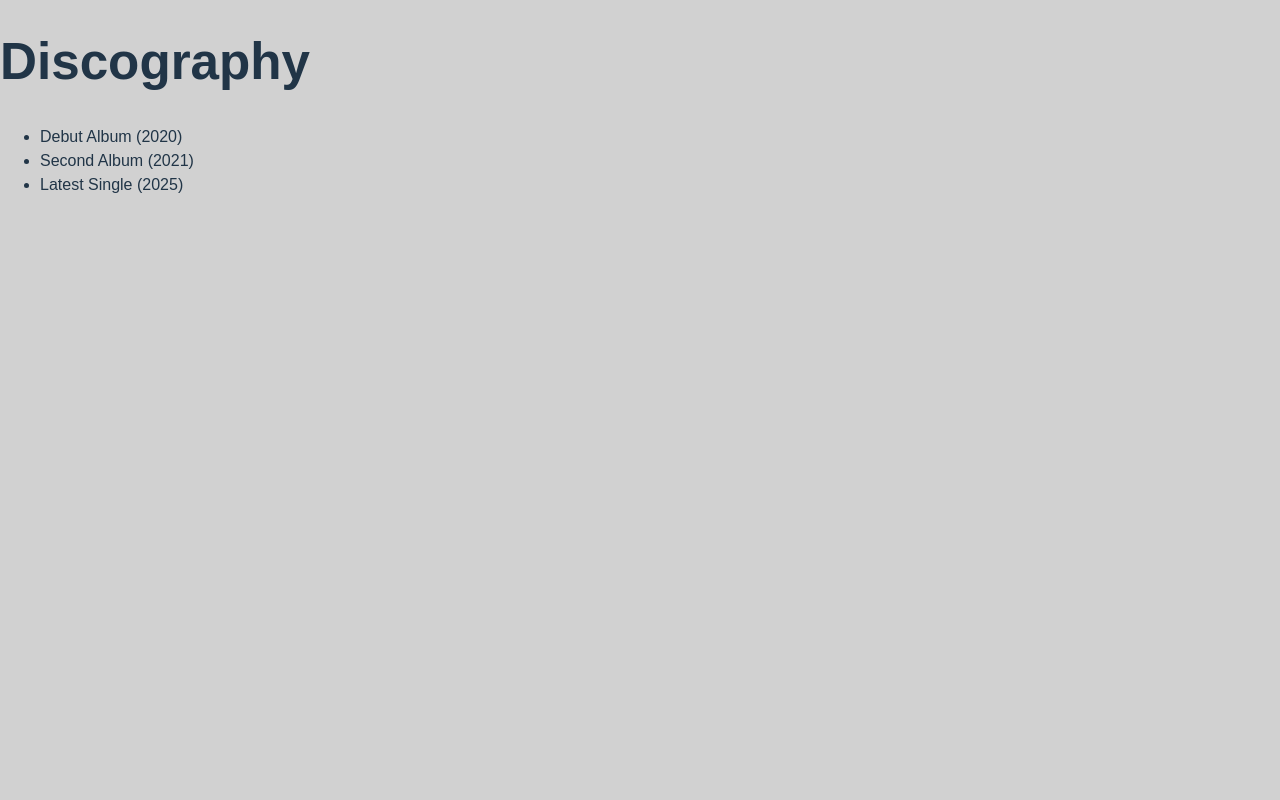
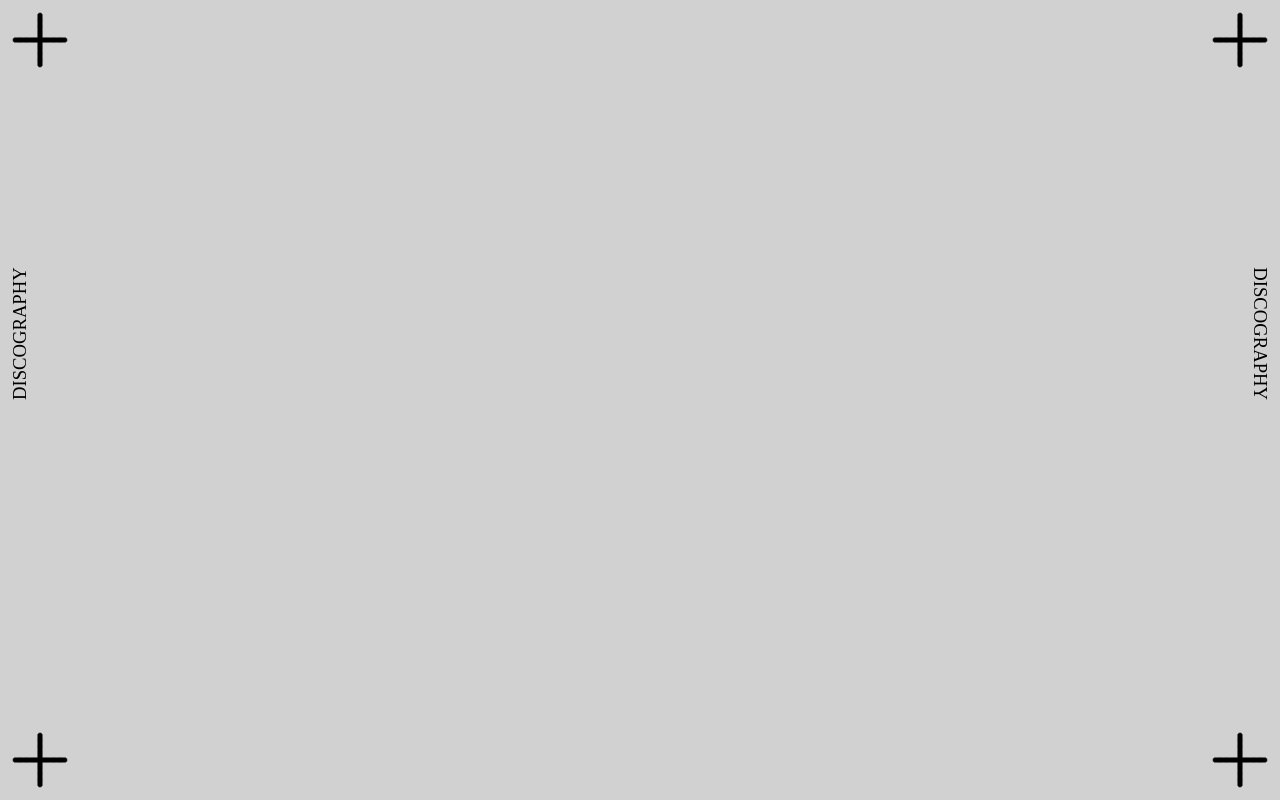
Before and after one commit to gbnam453/INALT_FE, a React (Vite) app: page /discography in a window 1280 px wide. Built offline with nearby package versions, Linux system fonts and the light colour scheme; a web font is replaced by a local one.

Commit message:
Navigate finish

```diff
--- a/package.json
+++ b/package.json
@@ -4,7 +4,7 @@
   "version": "0.0.1",
   "type": "module",
   "scripts": {
-    "dev": "vite",
+    "dev": "vite --host",
     "build:dev": "vite build --mode development --watch --outDir dev-dist",
     "build": "vite build",
     "lint": "eslint .",
--- a/src/components/Common/MenuLayout.jsx
+++ b/src/components/Common/MenuLayout.jsx
@@ -2,12 +2,11 @@ import React, { useState, useEffect } from 'react';
 import MenuIcon from '../../assets/images/HomeScreen/menu.png';
 import { useNavigate } from 'react-router-dom';
 
-export default function MenuLayout({ text = '' }) {
+export default function MenuLayout({ text = '', type = '' }) {
     const [open, setOpen] = useState(false);
     const [isVertical, setIsVertical] = useState(true);
     const navigate = useNavigate();
 
-    // 화면 비율에 따라 메뉴 방향
     useEffect(() => {
         const updateDir = () => setIsVertical(window.innerWidth < window.innerHeight);
         updateDir();
@@ -23,7 +22,6 @@ export default function MenuLayout({ text = '' }) {
         transition: 'color .3s, transform .3s',
     };
 
-    // 메뉴 버튼 모서리 위치 렌더링
     const renderCornerButton = (position) => {
         const st = {
             position: 'absolute',
@@ -48,7 +46,7 @@ export default function MenuLayout({ text = '' }) {
 
     return (
         <>
-            {/* 투명~blur 백그라운드 레이어 */}
+            {/* blur 레이어 */}
             <div style={{
                 position: 'fixed',
                 inset: 0,
@@ -74,7 +72,7 @@ export default function MenuLayout({ text = '' }) {
                             { label: 'HOME', go: () => navigate('/') },
                             { label: 'PROFILE', go: () => navigate('/profile') },
                             { label: 'DISCOGRAPHY', go: () => navigate('/discography') },
-                            { label: 'MUSIC VIDEO', go: () => navigate('/video') },
+                            { label: 'MUSIC VIDEO', go: () => navigate('/videos') },
                             { label: 'SIGN UP', go: () => window.open('https://laylo.com/inalt_', '_blank') }
                         ].map(i => (
                             <div
@@ -82,12 +80,10 @@ export default function MenuLayout({ text = '' }) {
                                 style={baseTextStyle}
                                 onClick={() => { i.go(); setOpen(false); }}
                                 onMouseEnter={e => {
-                                    e.currentTarget.style.color = '#000';
-                                    e.currentTarget.style.transform = 'scale(1.15)';
+                                    e.currentTarget.style.color = '#000'; e.currentTarget.style.transform = 'scale(1.15)';
                                 }}
                                 onMouseLeave={e => {
-                                    e.currentTarget.style.color = 'var(--textcolor)';
-                                    e.currentTarget.style.transform = 'scale(1)';
+                                    e.currentTarget.style.color = 'var(--textcolor)'; e.currentTarget.style.transform = 'scale(1)';
                                 }}
                             >
                                 {i.label}
@@ -96,7 +92,9 @@ export default function MenuLayout({ text = '' }) {
                     </div>
                 )}
 
-                {/* 상하좌우 텍스트 */}
+                {/* type이 child 가 아니면 상단/하단 텍스트도 보여줌 */}
+                {type !== 'child' && (
+                    <>
                         <div style={{
                             position: 'absolute',
                             top: 'calc(env(safe-area-inset-top) + 20px)',
@@ -104,6 +102,17 @@ export default function MenuLayout({ text = '' }) {
                             transform: 'translateX(-50%)',
                             ...baseTextStyle,
                         }}>{text}</div>
+                        <div style={{
+                            position: 'absolute',
+                            bottom: 'calc(env(safe-area-inset-bottom) + 20px)',
+                            left: '50%',
+                            transform: 'translateX(-50%)',
+                            ...baseTextStyle,
+                        }}>{text}</div>
+                    </>
+                )}
+
+                {/* 좌/우 텍스트는 항상 표시 */}
                 <div style={{
                     position: 'absolute',
                     top: '50%',
@@ -120,16 +129,9 @@ export default function MenuLayout({ text = '' }) {
                     transformOrigin: 'right center',
                     ...baseTextStyle,
                 }}>{text}</div>
-                <div style={{
-                    position: 'absolute',
-                    bottom: 'calc(env(safe-area-inset-bottom) + 20px)',
-                    left: '50%',
-                    transform: 'translateX(-50%)',
-                    ...baseTextStyle,
-                }}>{text}</div>
             </div>
 
-            {/* 모서리 버튼들은 blur 레이어 밖에 항상 떠있도록 */}
+            {/* 모서리 메뉴버튼 */}
             {['top-left','top-right','bottom-left','bottom-right'].map(pos => renderCornerButton(pos))}
         </>
     );
--- a/src/screens/DiscographyScreen.jsx
+++ b/src/screens/DiscographyScreen.jsx
@@ -1,14 +1,25 @@
-// src/screens/DiscographyScreen.js
-import React from 'react';
+import React, { useEffect } from 'react';
+import MenuLayout from '../components/Common/MenuLayout';
+
 export default function DiscographyScreen() {
+    useEffect(() => {
+        const orig = document.body.style.overflow;
+        document.body.style.overflow = 'hidden';
+        return () => { document.body.style.overflow = orig };
+    }, []);
+
     return (
-        <div>
-            <h1>Discography</h1>
-            <ul>
-                <li>Debut Album (2020)</li>
-                <li>Second Album (2021)</li>
-                <li>Latest Single (2025)</li>
-            </ul>
+        <div style={{
+            position: 'fixed',
+            top: 0,
+            left: 0,
+            width: '100vw',
+            height: '100vh',
+            backgroundColor: 'var(--bgcolor)'
+        }}>
+            {/* 콘텐츠 영역 */}
+
+            <MenuLayout text="DISCOGRAPHY" type="child" />
         </div>
     );
 }
--- a/src/screens/ProfileScreen.jsx
+++ b/src/screens/ProfileScreen.jsx
@@ -1,10 +1,25 @@
-// src/screens/ProfileScreen.js
-import React from 'react';
+import React, { useEffect } from 'react';
+import MenuLayout from '../components/Common/MenuLayout';
+
 export default function ProfileScreen() {
+    useEffect(() => {
+        const orig = document.body.style.overflow;
+        document.body.style.overflow = 'hidden';
+        return () => { document.body.style.overflow = orig };
+    }, []);
+
     return (
-        <div>
-            <h1>Profile</h1>
-            <p>이 페이지에서는 아티스트의 프로필과 경력, 주요 수상 내역을 소개합니다.</p>
+        <div style={{
+            position: 'fixed',
+            top: 0,
+            left: 0,
+            width: '100vw',
+            height: '100vh',
+            backgroundColor: 'var(--bgcolor)'
+        }}>
+            {/* 프로필 콘텐츠 */}
+
+            <MenuLayout text="PROFILE" type="child" />
         </div>
     );
 }
--- a/src/screens/VideoScreen.jsx
+++ b/src/screens/VideoScreen.jsx
@@ -1,13 +1,25 @@
-// src/screens/VideoScreen.js
-import React from 'react';
+import React, { useEffect } from 'react';
+import MenuLayout from '../components/Common/MenuLayout';
+
 export default function VideoScreen() {
+    useEffect(() => {
+        const orig = document.body.style.overflow;
+        document.body.style.overflow = 'hidden';
+        return () => { document.body.style.overflow = orig };
+    }, []);
+
     return (
-        <div>
-            <h1>Music Videos</h1>
-            <ul>
-                <li><a href="https://youtu.be/example1" target="_blank" rel="noopener noreferrer">MV: Song Title 1</a></li>
-                <li><a href="https://youtu.be/example2" target="_blank" rel="noopener noreferrer">MV: Song Title 2</a></li>
-            </ul>
+        <div style={{
+            position: 'fixed',
+            top: 0,
+            left: 0,
+            width: '100vw',
+            height: '100vh',
+            backgroundColor: 'var(--bgcolor)'
+        }}>
+            {/* 비디오 콘텐츠 */}
+
+            <MenuLayout text="MUSIC VIDEO" type="child" />
         </div>
     );
 }
```
Lines whose indentation alone changed are shown as unchanged.
